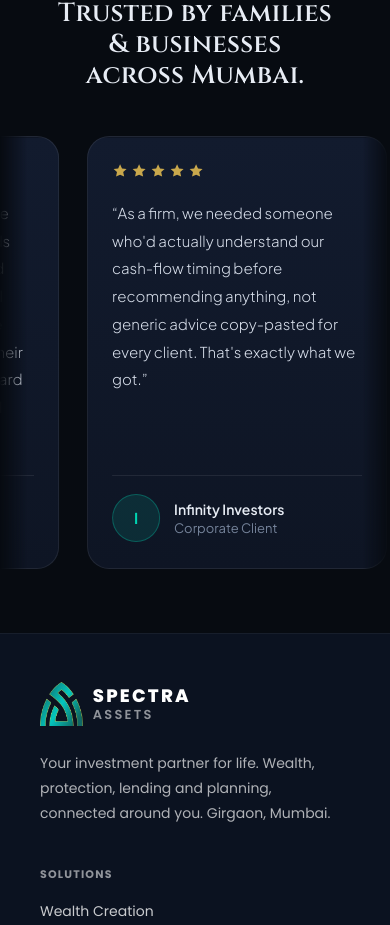
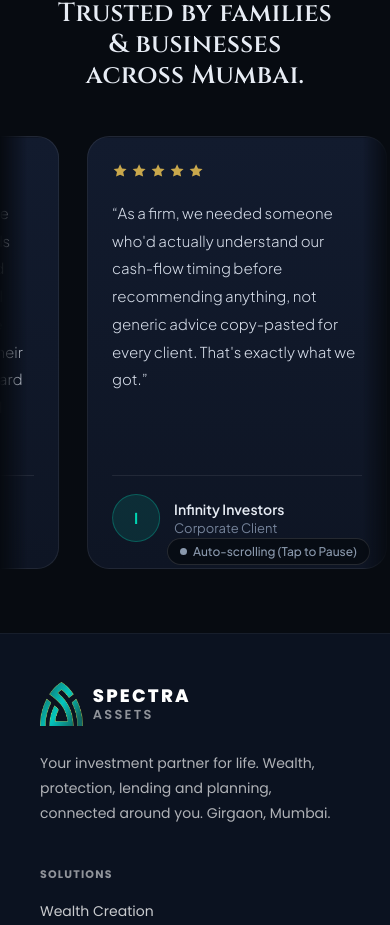
Before and after one commit to milandey2006/spectra-assets, a Next.js app: page / in a window 390 px wide. Shown: the part 7233-8158 px from the top of the page. Built offline with nearby package versions, Linux system fonts and the light colour scheme.

Commit message:
Fix mobile ecosystem diagram layout and testimonials pause/play toggle

```diff
--- a/public/SpectraSite.jsx
+++ b/public/SpectraSite.jsx
@@ -1432,18 +1432,48 @@
   );
 }
 
-/* testimonials: an endless, slowly scrolling row of cards (pauses on tap/click or hover) */
+/* testimonials: an endless, slowly scrolling row of cards (pauses on tap/click or hover, resumes on tap/click or mouse leave) */
 function TestimonialsSlider() {
-  const [paused, setPaused] = React.useState(false);
+  const [userPaused, setUserPaused] = React.useState(false);
+  const [hoverPaused, setHoverPaused] = React.useState(false);
   const cards = [...TESTIMONIALS, ...TESTIMONIALS, ...TESTIMONIALS, ...TESTIMONIALS];
 
+  const handlePointerEnter = (e) => {
+    if (e.pointerType === "touch") return;
+    setHoverPaused(true);
+  };
+
+  const handlePointerLeave = (e) => {
+    if (e.pointerType === "touch") return;
+    setHoverPaused(false);
+  };
+
   const togglePause = () => {
-    setPaused((prev) => !prev);
+    setUserPaused((prev) => !prev);
   };
 
-  return (
-    <div className="sp-testi-wrap" onClick={togglePause} style={{ cursor: "pointer", position: "relative" }}>
-      <div className={"sp-testi-track" + (paused ? " is-paused" : "")}>
+  const isPaused = userPaused || hoverPaused;
+
+  return (
+    <div
+      className="sp-testi-wrap"
+      onClick={togglePause}
+      onPointerEnter={handlePointerEnter}
+      onPointerLeave={handlePointerLeave}
+      style={{
+        cursor: "pointer",
+        position: "relative",
+        touchAction: "manipulation",
+        WebkitTapHighlightColor: "transparent"
+      }}
+    >
+      <div
+        className={"sp-testi-track" + (isPaused ? " is-paused" : "")}
+        style={{
+          WebkitAnimationPlayState: isPaused ? "paused" : "running",
+          animationPlayState: isPaused ? "paused" : "running"
+        }}
+      >
         {cards.map((t, k) => (
           <div key={k} className="sp-testi-card" aria-hidden={k >= TESTIMONIALS.length ? "true" : undefined}>
             <Stars n={t.rating} />
@@ -1457,6 +1487,38 @@
             </div>
           </div>
         ))}
+      </div>
+      <div
+        style={{
+          position: "absolute",
+          bottom: 12,
+          right: 20,
+          pointerEvents: "none",
+          zIndex: 5,
+          display: "flex",
+          alignItems: "center",
+          gap: 6,
+          padding: "5px 12px",
+          borderRadius: 999,
+          background: "rgba(7, 11, 17, 0.8)",
+          backdropFilter: "blur(8px)",
+          border: "1px solid rgba(255, 255, 255, 0.12)",
+          fontSize: 12,
+          fontWeight: 500,
+          color: isPaused ? "#00D4B2" : "#8A99AD",
+          transition: "all 0.3s ease"
+        }}
+      >
+        <span
+          style={{
+            width: 7,
+            height: 7,
+            borderRadius: "50%",
+            background: isPaused ? "#00D4B2" : "#8A99AD",
+            boxShadow: isPaused ? "0 0 8px #00D4B2" : "none"
+          }}
+        />
+        {isPaused ? "Paused (Tap to Resume)" : "Auto-scrolling (Tap to Pause)"}
       </div>
     </div>
   );
--- a/public/globals.css
+++ b/public/globals.css
@@ -136,11 +136,7 @@
 /* testimonials: endless marquee */
 .sp-testi-wrap { overflow: hidden; -webkit-mask-image: linear-gradient(90deg, transparent 0, #000 7%, #000 93%, transparent 100%); mask-image: linear-gradient(90deg, transparent 0, #000 7%, #000 93%, transparent 100%); }
 .sp-testi-track { display: flex; width: max-content; gap: 28px; padding: 8px 14px; animation: testiScroll 70s linear infinite; }
-.sp-testi-wrap:hover .sp-testi-track, .sp-testi-track.is-paused { animation-play-state: paused !important; }
-@keyframes testiScroll { from { transform: translateX(0); } to { transform: translateX(-50%); } }
-.sp-testi-card { flex: 0 0 auto; width: 480px; display: flex; flex-direction: column; padding: 36px 38px; border-radius: 22px;
-  background: linear-gradient(180deg, rgba(18,27,46,1) 0%, rgba(14,21,36,1) 100%); border: 1px solid rgba(255,255,255,0.08); }
-@media (max-width: 560px) { .sp-testi-card { width: 300px; padding: 26px 24px; } }
+.sp-testi-track.is-paused { animation-play-state: paused !important; }
 @keyframes testiScroll { from { transform: translateX(0); } to { transform: translateX(-50%); } }
 .sp-testi-card { flex: 0 0 auto; width: 480px; display: flex; flex-direction: column; padding: 36px 38px; border-radius: 22px;
   background: linear-gradient(180deg, rgba(18,27,46,1) 0%, rgba(14,21,36,1) 100%); border: 1px solid rgba(255,255,255,0.08); }
```
